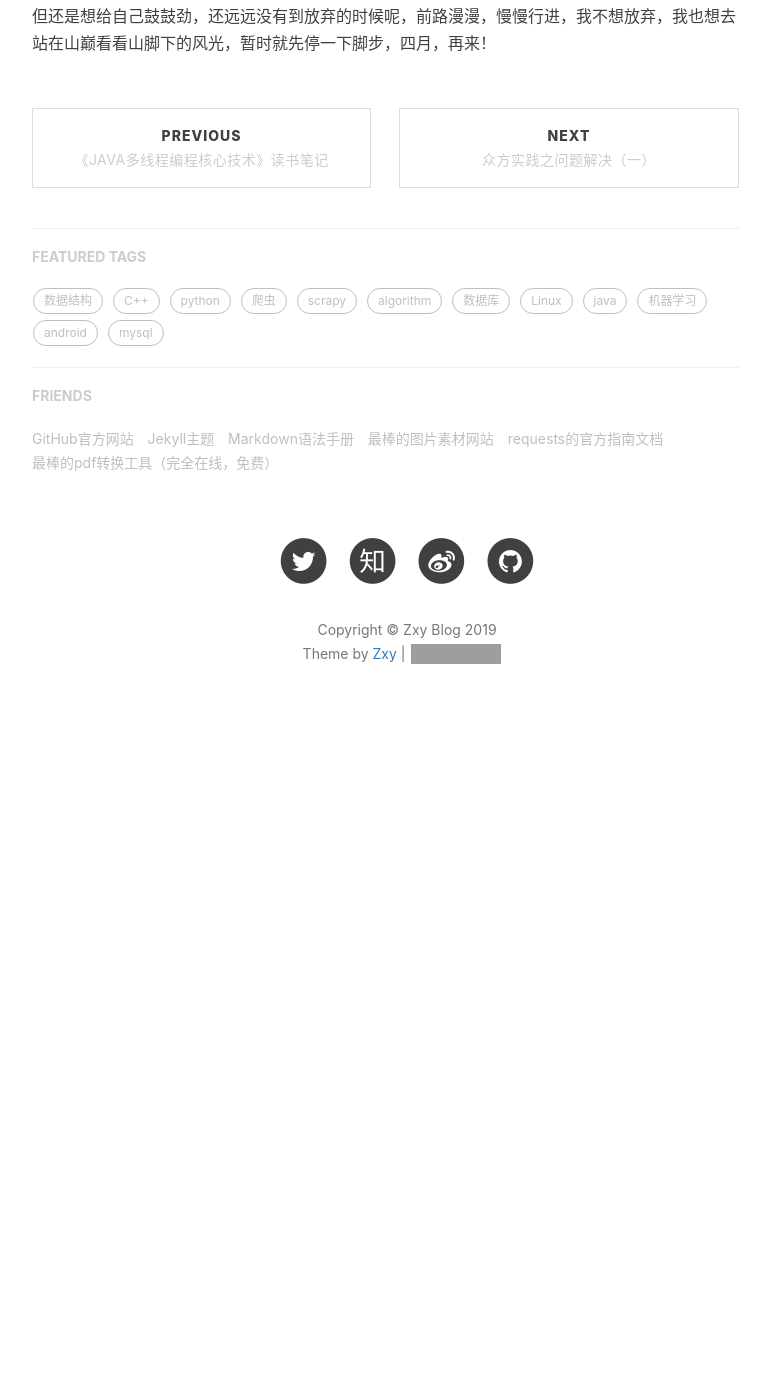
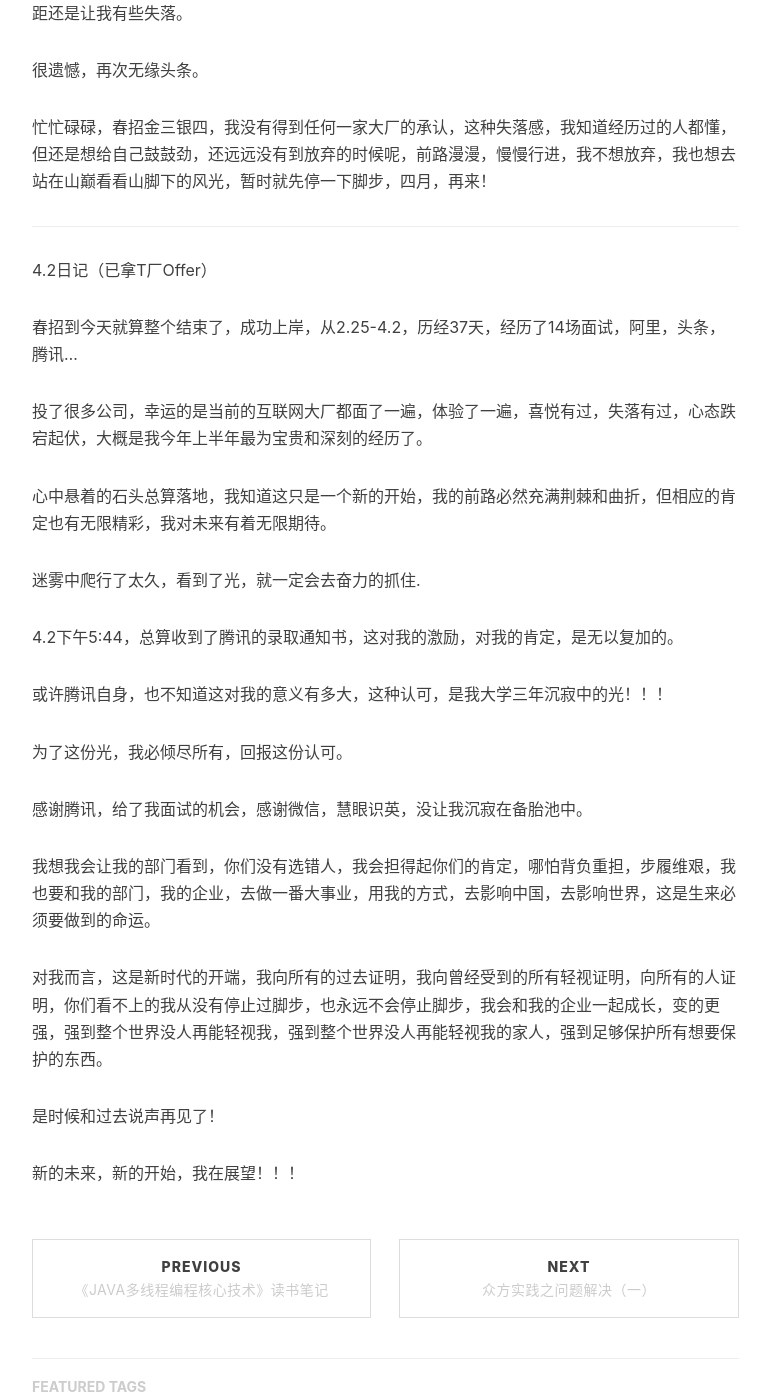
Before and after one commit to HNU-Microsoft-Douzi/HNU-Microsoft-Douzi.github.io, a Jekyll site: the page built from _posts/2019-03-24-春招的一点感想.markdown, in a window 1280 px wide and 1400 px high, scrolled down 4187 px. Shown: the whole window, without its empty margins (233-1003 px from the left). Built offline with Jekyll 4.4.1, drawn with Linux system fonts in a browser that asks for light colours; nearby versions of some CDN libraries; comment, search, counter and statistics services are not loaded; before the commit the page ends 4945 px from its top, so only the background shows below that; some of the changed text lies outside the part shown; grey boxes are pictures that could not be loaded.

Commit message:
Update 2019-03-24-春招的一点感想.markdown

```diff
--- a/_posts/2019-03-24-春招的一点感想.markdown
+++ b/_posts/2019-03-24-春招的一点感想.markdown
@@ -1,14 +1,18 @@
 ---
-title: "春招的一点感想"
+title: "春招的一点感想（2.25-4.2已结束！）"
 subtitle: "a little reflection of Spring recruitment"
 layout: post
-data: 2019-03-24
+data: 2019-04-03
 author: "Zxy"
 tags:
     - java
 ---
 
 > 版权声明：转载请注明博客地址和作者名称
+
+----------
+
+3.24日记
 
 我不知道该从哪里说起，心绪复杂，还是想写下一篇随笔来记录自己此时此刻的心情，不管未来怎样，但此时的心绪，是我难得不想遗忘的。
 
@@ -81,3 +85,33 @@
 很遗憾，再次无缘头条。
 
 忙忙碌碌，春招金三银四，我没有得到任何一家大厂的承认，这种失落感，我知道经历过的人都懂，但还是想给自己鼓鼓劲，还远远没有到放弃的时候呢，前路漫漫，慢慢行进，我不想放弃，我也想去站在山巅看看山脚下的风光，暂时就先停一下脚步，四月，再来！
+
+
+
+----------
+
+4.2日记（已拿T厂Offer）
+
+春招到今天就算整个结束了，成功上岸，从2.25-4.2，历经37天，经历了14场面试，阿里，头条，腾讯...
+
+投了很多公司，幸运的是当前的互联网大厂都面了一遍，体验了一遍，喜悦有过，失落有过，心态跌宕起伏，大概是我今年上半年最为宝贵和深刻的经历了。
+
+心中悬着的石头总算落地，我知道这只是一个新的开始，我的前路必然充满荆棘和曲折，但相应的肯定也有无限精彩，我对未来有着无限期待。
+
+迷雾中爬行了太久，看到了光，就一定会去奋力的抓住.
+
+4.2下午5:44，总算收到了腾讯的录取通知书，这对我的激励，对我的肯定，是无以复加的。
+
+或许腾讯自身，也不知道这对我的意义有多大，这种认可，是我大学三年沉寂中的光！！！
+
+为了这份光，我必倾尽所有，回报这份认可。
+
+感谢腾讯，给了我面试的机会，感谢微信，慧眼识英，没让我沉寂在备胎池中。
+
+我想我会让我的部门看到，你们没有选错人，我会担得起你们的肯定，哪怕背负重担，步履维艰，我也要和我的部门，我的企业，去做一番大事业，用我的方式，去影响中国，去影响世界，这是生来必须要做到的命运。
+
+对我而言，这是新时代的开端，我向所有的过去证明，我向曾经受到的所有轻视证明，向所有的人证明，你们看不上的我从没有停止过脚步，也永远不会停止脚步，我会和我的企业一起成长，变的更强，强到整个世界没人再能轻视我，强到整个世界没人再能轻视我的家人，强到足够保护所有想要保护的东西。
+
+是时候和过去说声再见了！
+
+新的未来，新的开始，我在展望！！！
```
